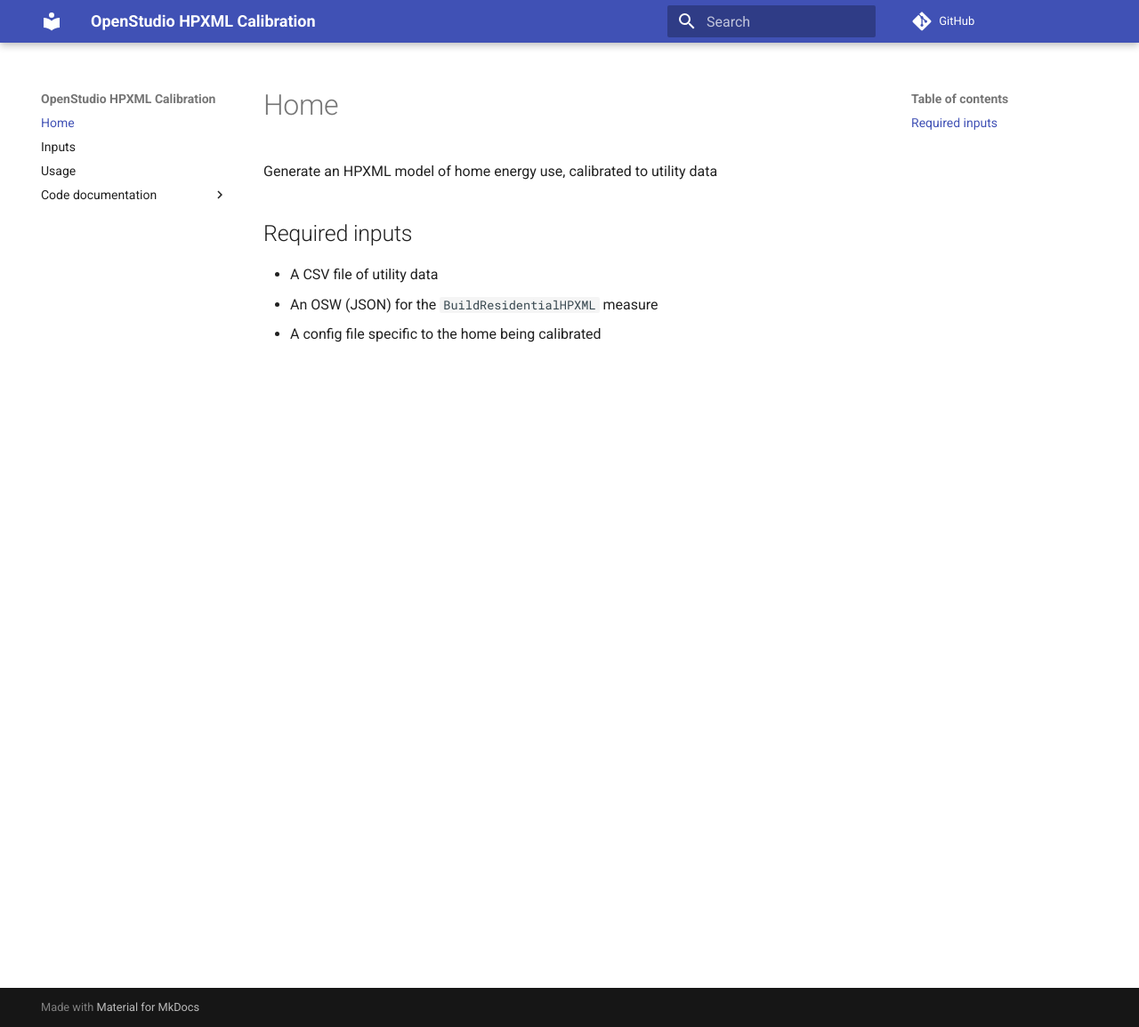
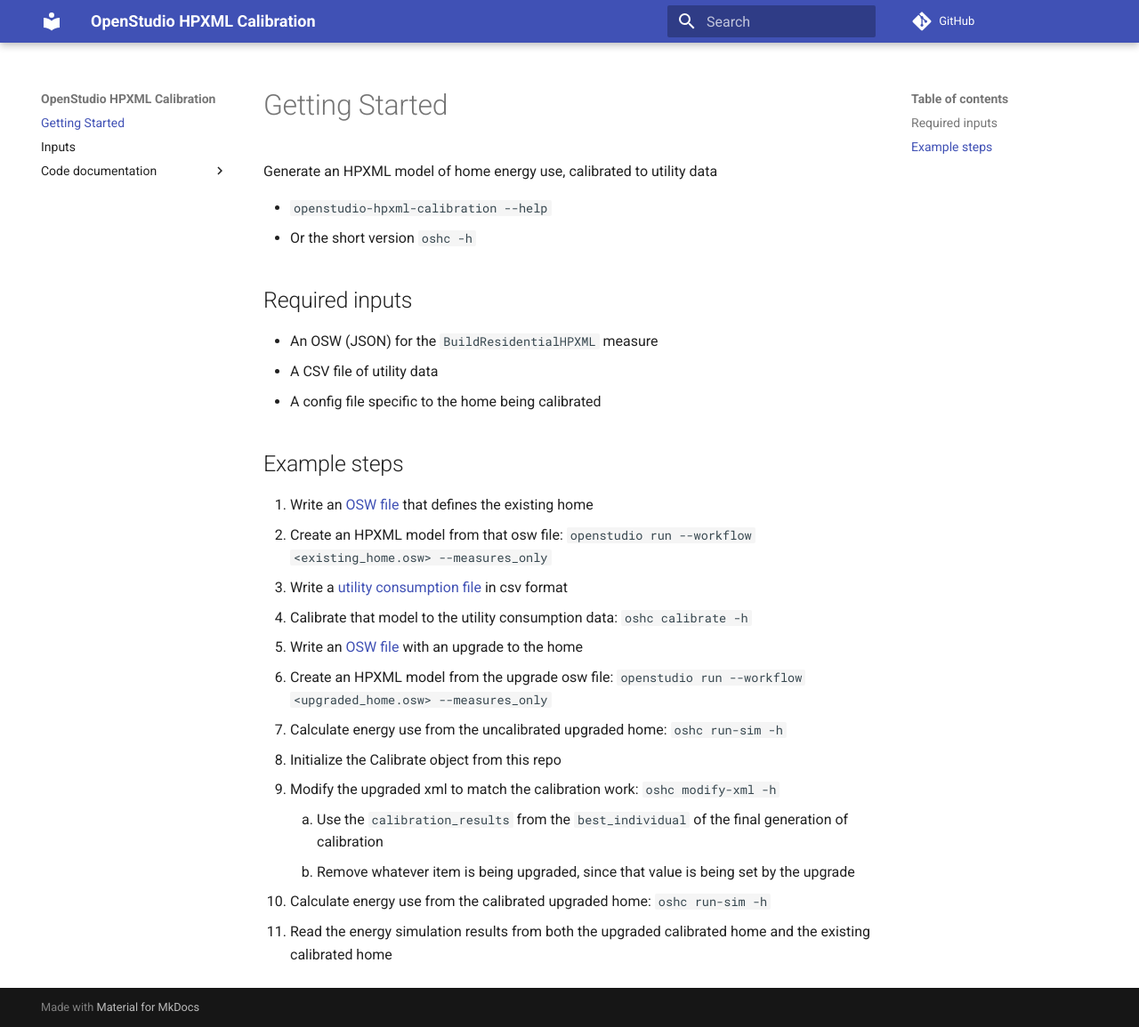
Before and after one commit to NREL/OpenStudio-HPXML-Calibration, an MkDocs documentation site: the page built from docs/index.md, in a window 1280 px wide and 1155 px high. Shown: the whole window at 89% size. Built offline with MkDocs 1.6.1 and Material for MkDocs 9.7.7, drawn with Linux system fonts in a browser that asks for light colours; comment, search, counter and statistics services are not loaded.

Commit message:
basic instructions for a complete workflow

```diff
--- a/docs/index.md
+++ b/docs/index.md
@@ -1,9 +1,28 @@
-# Home
+# Getting Started
 
 Generate an HPXML model of home energy use, calibrated to utility data
 
+- `openstudio-hpxml-calibration --help`
+- Or the short version `oshc -h`
+
 ## Required inputs
 
+- An OSW (JSON) for the `BuildResidentialHPXML` measure
 - A CSV file of utility data
-- An OSW (JSON) for the `BuildResidentialHPXML` measure
 - A config file specific to the home being calibrated
+
+## Example steps
+
+1. Write an [OSW file](inputs.md#osw-json-file-defining-the-home) that defines the existing home
+1. Create an HPXML model from that osw file: `openstudio run --workflow <existing_home.osw> --measures_only`
+1. Write a [utility consumption file](inputs.md#utility-consumption-csv-file) in csv format
+1. Calibrate that model to the utility consumption data: `oshc calibrate -h`
+1. Write an [OSW file](inputs.md#osw-json-file-defining-the-home) with an upgrade to the home
+1. Create an HPXML model from the upgrade osw file: `openstudio run --workflow <upgraded_home.osw> --measures_only`
+1. Calculate energy use from the uncalibrated upgraded home: `oshc run-sim -h`
+1. Initialize the Calibrate object from this repo
+1. Modify the upgraded xml to match the calibration work: `oshc modify-xml -h`
+    1. Use the `calibration_results` from the `best_individual` of the final generation of calibration
+    1. Remove whatever item is being upgraded, since that value is being set by the upgrade
+1. Calculate energy use from the calibrated upgraded home: `oshc run-sim -h`
+1. Read the energy simulation results from both the upgraded calibrated home and the existing calibrated home
```
Also changed, not shown: docs/inputs.md (+10 -2 lines), docs/usage.md (deleted, +0 -8 lines).
